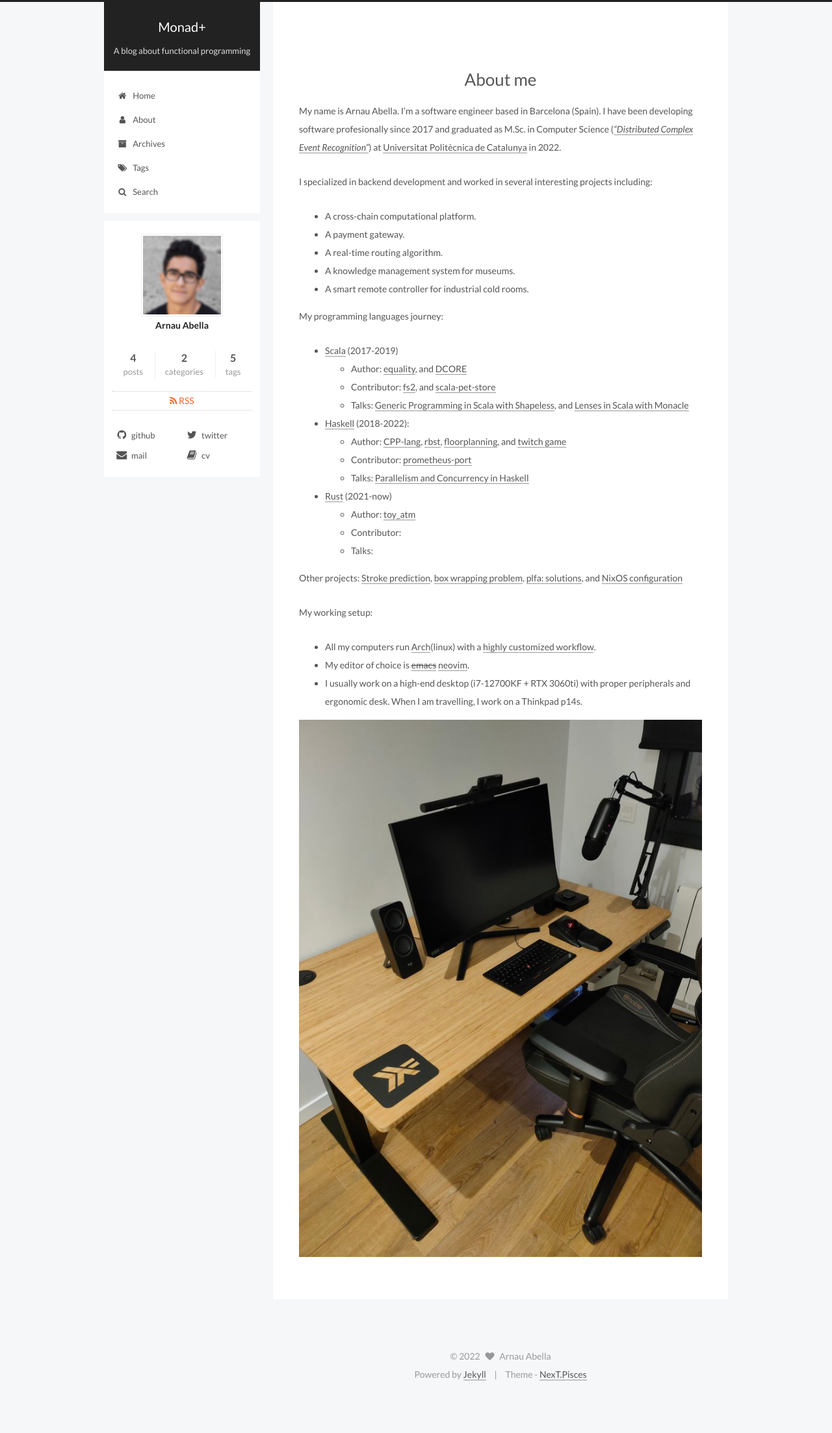
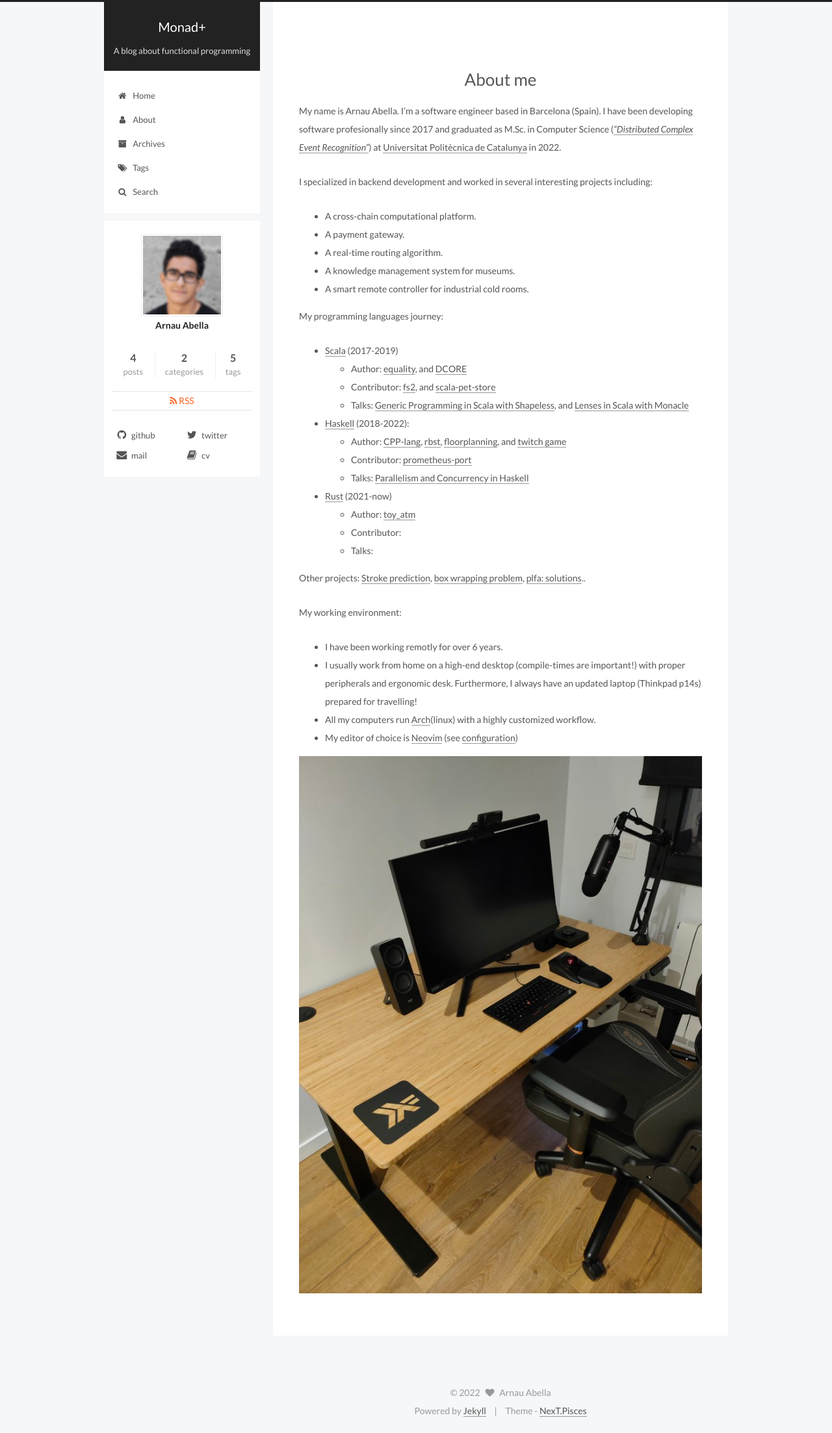
Before and after one commit to monadplus/monadplus.github.io, a Jekyll site: the page built from about/index.md, in a window 1280 px wide. Shown: the whole page at 65% size. Built offline with Jekyll 4.4.1, drawn with Linux system fonts in a browser that asks for light colours; comment, search, counter and statistics services are not loaded; before the commit the page ends 2150 px from its top, so only the background shows below that.

Commit message:
update aboutme

```diff
--- a/about/index.md
+++ b/about/index.md
@@ -26,11 +26,12 @@ My programming languages journey:
   - Contributor:
   - Talks:
 
-Other projects: [Stroke prediction](https://github.com/monadplus/ml-project), [box wrapping problem](https://github.com/monadplus/box_wrapping_problem), [plfa: solutions](https://github.com/monadplus/plfa-solutions), and [NixOS configuration](https://github.com/monadplus/nixconfig)
+Other projects: [Stroke prediction](https://github.com/monadplus/ml-project), [box wrapping problem](https://github.com/monadplus/box_wrapping_problem), [plfa: solutions](https://github.com/monadplus/plfa-solutions)..
 
-My working setup:
-- All my computers run [Arch](https://archlinux.org/)(linux) with a [highly customized workflow](https://github.com/monadplus/dotfiles).
-- My editor of choice is ~~[emacs](https://www.gnu.org/software/emacs/)~~ [neovim](https://github.com/neovim/neovim).
-- I usually work on a high-end desktop (i7-12700KF + RTX 3060ti) with proper peripherals and ergonomic desk. When I am travelling, I work on a Thinkpad p14s.
+My working environment:
+- I have been working remotly for over 6 years.
+- I usually work from home on a high-end desktop (compile-times are important!) with proper peripherals and ergonomic desk. Furthermore, I always have an updated laptop (Thinkpad p14s) prepared for travelling!
+- All my computers run [Arch](https://archlinux.org/)(linux) with a highly customized workflow.
+- My editor of choice is [Neovim](https://github.com/neovim/neovim) (see [configuration](https://github.com/monadplus/nvim))
 
 ![desktop setup](/assets/images/desktop_setup.jpg)
```
